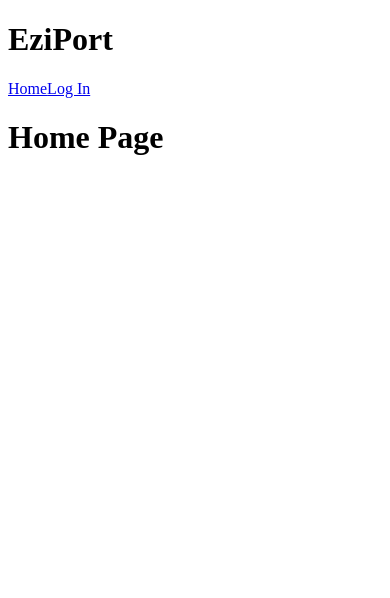
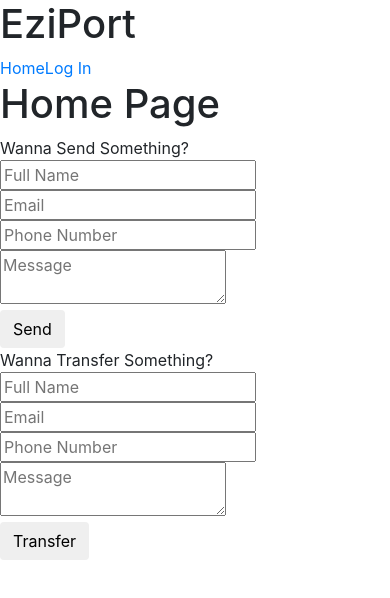
Before and after one commit to gokolo/eziport, an Angular app: page /home in a window 390 px wide. Shown: the top 598 px of the page. Built offline with nearby package versions, Linux system fonts and the light colour scheme.

Commit message:
added the transfer and send form

```diff
--- a/src/index.html
+++ b/src/index.html
@@ -7,6 +7,11 @@
 
   <meta name="viewport" content="width=device-width, initial-scale=1">
   <link rel="icon" type="image/x-icon" href="favicon.ico">
+  <link rel="stylesheet" href="https://maxcdn.bootstrapcdn.com/bootstrap/4.0.0/css/bootstrap.min.css" integrity="sha384-Gn5384xqQ1aoWXA+058RXPxPg6fy4IWvTNh0E263XmFcJlSAwiGgFAW/dAiS6JXm" crossorigin="anonymous">
+  <script src="https://code.jquery.com/jquery-3.2.1.slim.min.js" integrity="sha384-KJ3o2DKtIkvYIK3UENzmM7KCkRr/rE9/Qpg6aAZGJwFDMVNA/GpGFF93hXpG5KkN" crossorigin="anonymous"></script>
+  <script src="https://cdnjs.cloudflare.com/ajax/libs/popper.js/1.12.9/umd/popper.min.js" integrity="sha384-ApNbgh9B+Y1QKtv3Rn7W3mgPxhU9K/ScQsAP7hUibX39j7fakFPskvXusvfa0b4Q" crossorigin="anonymous"></script>
+  <script src="https://maxcdn.bootstrapcdn.com/bootstrap/4.0.0/js/bootstrap.min.js" integrity="sha384-JZR6Spejh4U02d8jOt6vLEHfe/JQGiRRSQQxSfFWpi1MquVdAyjUar5+76PVCmYl" crossorigin="anonymous"></script>
+
 </head>
 <body>
   <app-root></app-root>
--- a/src/pages/home/home.component.html
+++ b/src/pages/home/home.component.html
@@ -1 +1,85 @@
 <h1>Home Page</h1>
+<div class="container">
+    <div class="row">
+        <div class="col-md-6 col-sm-12 ">
+                <form>
+                        <div id="contact-form" class="form-container" data-form-container>
+                            <div class="row">
+                                <div class="form-title">
+                                    <span>Wanna Send Something?</span>
+                                </div>
+                            </div>
+                            <div class="input-container">
+                                <div class="row">
+                                    <span class="req-input">
+                                        <span class="input-status" data-toggle="tooltip" data-placement="top" title="Input Your First and Last Name."> </span>
+                                        <input type="text" data-min-length="8" placeholder="Full Name">
+                                    </span>
+                                </div>
+                                <div class="row">
+                                    <span class="req-input">
+                                        <span class="input-status" data-toggle="tooltip" data-placement="top" title="Please Input Your Email."> </span>
+                                        <input type="email" placeholder="Email">
+                                    </span>
+                                </div>
+                                <div class="row">
+                                    <span class="req-input">
+                                        <span class="input-status" data-toggle="tooltip" data-placement="top" title="Please Input Your Phone Number."> </span>
+                                        <input type="tel" placeholder="Phone Number">
+                                    </span>
+                                </div>
+                                <div class="row">
+                                    <span class="req-input message-box">
+                                        <span class="input-status" data-toggle="tooltip" data-placement="top" title="Please Include a Message."> </span>
+                                        <textarea type="textarea" data-min-length="10" placeholder="Message"></textarea>
+                                    </span>
+                                </div>
+                                <div class="row submit-row">
+                                    <button type="button" class="btn  submit-form">Send</button>
+                                </div>
+                            </div>
+                        </div>
+                </form>
+        </div>
+        <div class="col-md-6 col-sm-12">
+                <form>
+                        <div id="contact-form" class="form-container" data-form-container>
+                            <div class="row">
+                                <div class="form-title">
+                                    <span>Wanna Transfer Something?</span>
+                                </div>
+                            </div>
+                            <div class="input-container">
+                                <div class="row">
+                                    <span class="req-input">
+                                        <span class="input-status" data-toggle="tooltip" data-placement="top" title="Input Your First and Last Name."> </span>
+                                        <input type="text" data-min-length="8" placeholder="Full Name">
+                                    </span>
+                                </div>
+                                <div class="row">
+                                    <span class="req-input">
+                                        <span class="input-status" data-toggle="tooltip" data-placement="top" title="Please Input Your Email."> </span>
+                                        <input type="email" placeholder="Email">
+                                    </span>
+                                </div>
+                                <div class="row">
+                                    <span class="req-input">
+                                        <span class="input-status" data-toggle="tooltip" data-placement="top" title="Please Input Your Phone Number."> </span>
+                                        <input type="tel" placeholder="Phone Number">
+                                    </span>
+                                </div>
+                                <div class="row">
+                                    <span class="req-input message-box">
+                                        <span class="input-status" data-toggle="tooltip" data-placement="top" title="Please Include a Message."> </span>
+                                        <textarea type="textarea" data-min-length="10" placeholder="Message"></textarea>
+                                    </span>
+                                </div>
+                                <div class="row submit-row">
+                                    <button type="button" class="btn submit-form">Transfer</button>
+                                </div>
+                            </div>
+                        </div>
+                </form>
+        </div>
+    </div>
+</div>
```
